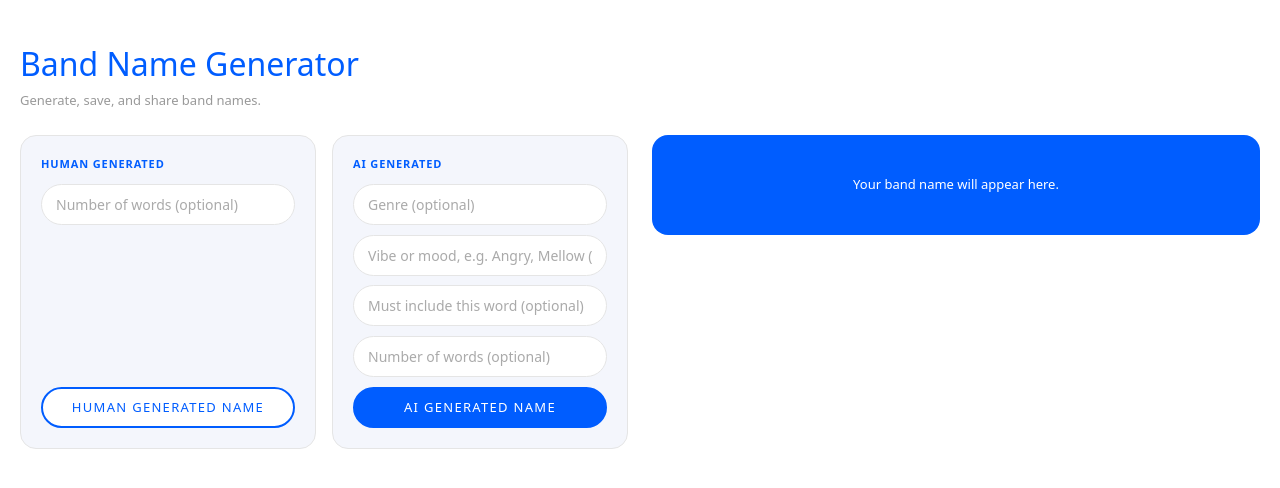
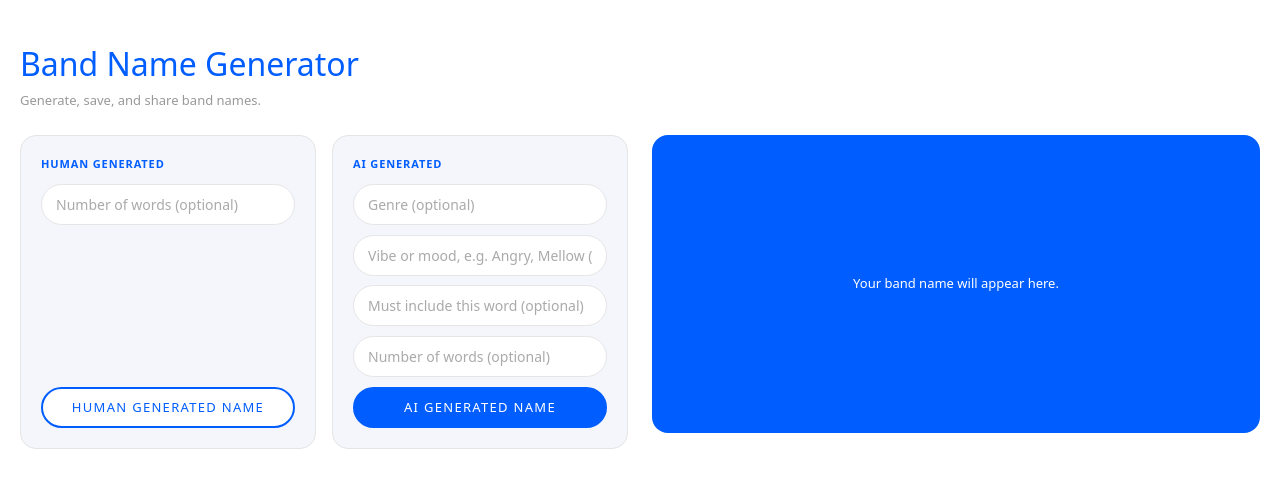
Before and after one commit to psawce/band-name-generator, a Next.js app: page / in a window 1280 px wide. Shown: the top 488 px of the page. Built offline with nearby package versions, Linux system fonts and the light colour scheme.

Commit message:
Update page.js

```diff
--- a/app/page.js
+++ b/app/page.js
@@ -107,6 +107,13 @@ const styles = `
       width: 50%;
       min-width: 0;
     }
+  }
+  .bng-col {
+    display: flex;
+    flex-direction: column;
+  }
+  .bng-result {
+    flex: 1;
   }
   .bng-cards {
     display: flex;
@@ -400,7 +407,7 @@ export default function Home() {
             </div>
 
             <div className="bng-col">
-              <div style={{ background: BLUE, border: "none", borderRadius: 16, padding: "1.75rem 1.5rem", marginBottom: "1rem", minHeight: 100, display: "flex", flexDirection: "column", alignItems: "center", justifyContent: "center", gap: 14, textAlign: "center" }}>
+              <div className="bng-result" style={{ background: BLUE, border: "none", borderRadius: 16, padding: "1.75rem 1.5rem", marginBottom: "1rem", minHeight: 100, display: "flex", flexDirection: "column", alignItems: "center", justifyContent: "center", gap: 14, textAlign: "center" }}>
                 {loading ? (
                   <p style={{ fontSize: 13, color: "#fff", margin: 0 }}>Generating...</p>
                 ) : currentName ? (
```
